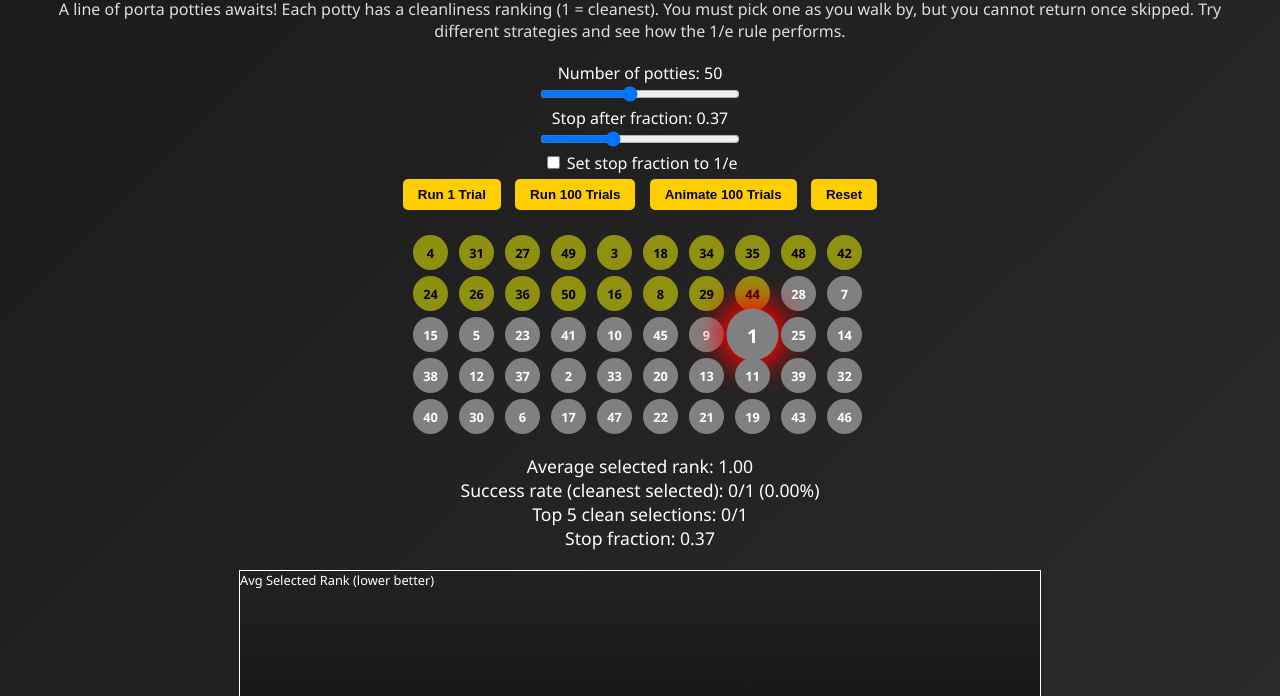
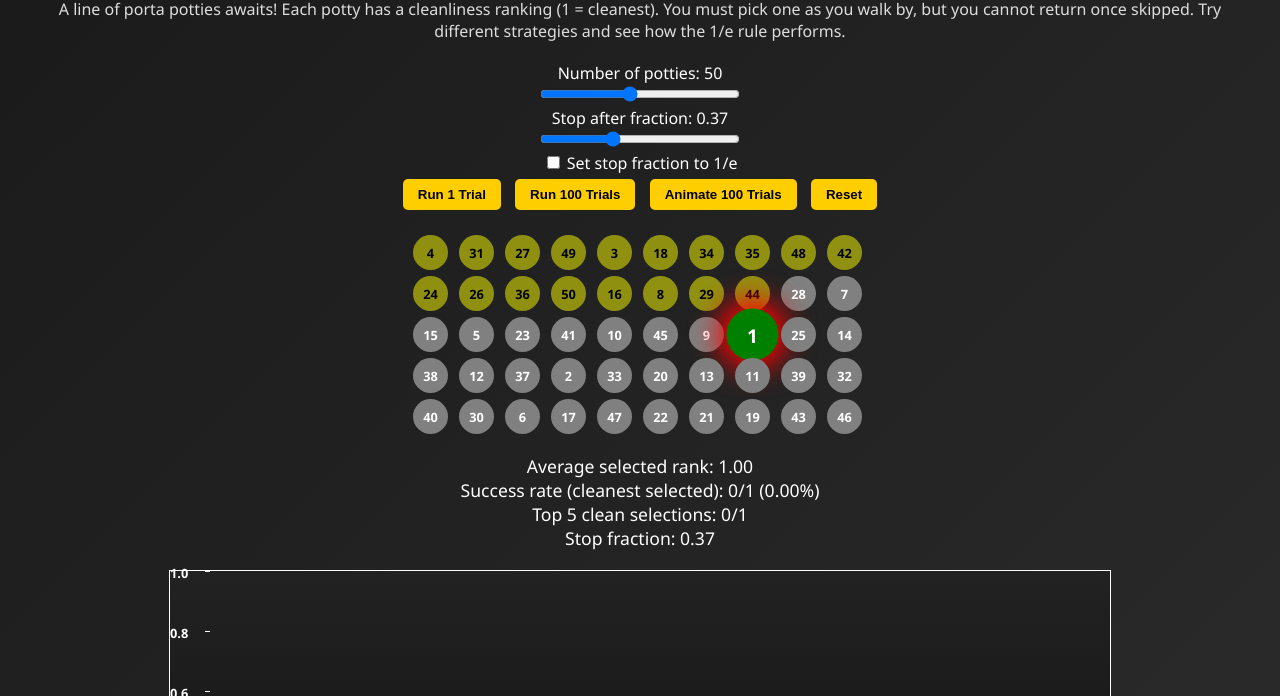
Before and after one commit to pcox44/porta-potty, a plain HTML site: page index.html in a window 1280 px wide. Both pictures are taken after a click on the button "Run 1 Trial". Shown: the part 104-800 px from the top of the page. Drawn offline with Linux system fonts and the light colour scheme.

Commit message:
Update index.html

```diff
--- a/index.html
+++ b/index.html
@@ -36,11 +36,12 @@ button:hover { background: #ffc107; }
   color: #fff;
   background: gray;
   position: relative;
-  transition: transform 0.3s, box-shadow 0.3s;
+  transition: transform 0.3s, box-shadow 0.3s, background 0.3s;
   cursor: default;
 }
 .applicant.selected { box-shadow: 0 0 10px 3px #ff0000; transform: scale(1.3); animation: pulse 0.6s infinite alternate; }
 .applicant.skip { background: rgba(255,255,0,0.5); color: #000; }
+.applicant.best { background: green; color: #fff; }
 .applicant:hover::after {
   content: attr(data-tooltip);
   position: absolute;
@@ -61,18 +62,21 @@ button:hover { background: #ffc107; }
 #stats { margin-top: 20px; font-size: 1.1em; }
 #graph {
   margin-top: 20px;
-  height: 200px;
+  height: 300px;
   width: 90%;
-  max-width: 800px;
+  max-width: 900px;
   background: linear-gradient(to top, #111, #222);
   position: relative;
   margin-left: auto;
   margin-right: auto;
   border: 1px solid #fff;
+  padding-left: 40px; /* space for y-axis labels */
+  padding-bottom: 30px; /* space for x-axis labels */
 }
 .line { position: absolute; height: 2px; background: #ffce00; transform-origin: left center; }
 .labelPoint { position: absolute; color: #ffce00; font-size: 0.7em; transform: translate(-50%, -100%); }
-.axisLabel { position: absolute; color: #fff; font-size: 0.8em; }
+.axisLabel { position: absolute; color: #fff; font-size: 0.8em; font-weight: bold; }
+.tick { position: absolute; background: #fff; }
 </style>
 </head>
 <body>
@@ -132,7 +136,10 @@ function displayApplicants(arr, selectedIndex=-1, stopIndex=0){
     div.textContent=rank;
     div.dataset.tooltip=`Rank: ${rank}, Position: ${i+1}`;
     if(i<stopIndex) div.classList.add('skip');
-    if(i===selectedIndex) div.classList.add('selected');
+    if(i===selectedIndex) {
+      div.classList.add('selected');
+      if(rank===1) div.classList.add('best');
+    }
     applicantsDiv.appendChild(div);
   });
 }
@@ -209,27 +216,50 @@ function updateStats(successes=0, top5=0, trials=1){
 
 function updateGraph(){
   graphDiv.innerHTML='';
-  const w=graphDiv.clientWidth, h=graphDiv.clientHeight;
+  const w=graphDiv.clientWidth-40; // leave space for y-axis labels
+  const h=graphDiv.clientHeight-30; // leave space for x-axis labels
   const maxRank=Math.max(...averageRanks,1);
 
-  // axis labels
-  const xLabel=document.createElement('div');
-  xLabel.className='axisLabel';
-  xLabel.style.left='50%'; xLabel.style.bottom='0px';
-  xLabel.style.transform='translateX(-50%)';
-  xLabel.innerText='Trial #';
-  graphDiv.appendChild(xLabel);
+  // draw Y axis ticks and labels
+  const yTicks = 5;
+  for(let i=0;i<=yTicks;i++){
+    const yVal = maxRank*i/yTicks;
+    const yPos = h - (yVal/maxRank)*h;
+    const tick = document.createElement('div');
+    tick.className='tick';
+    tick.style.width='5px';
+    tick.style.height='1px';
+    tick.style.left='35px';
+    tick.style.top=yPos+'px';
+    graphDiv.appendChild(tick);
 
-  const yLabel=document.createElement('div');
-  yLabel.className='axisLabel';
-  yLabel.style.left='0px'; yLabel.style.top='0px';
-  yLabel.innerText='Avg Selected Rank (lower better)';
-  graphDiv.appendChild(yLabel);
+    const label = document.createElement('div');
+    label.className='axisLabel';
+    label.style.left='0px';
+    label.style.top=(yPos-7)+'px';
+    label.innerText=yVal.toFixed(1);
+    graphDiv.appendChild(label);
+  }
 
+  // draw X axis ticks and labels
+  const xTicks = Math.min(10, averageRanks.length);
+  for(let i=0;i<=xTicks;i++){
+    const xPos = (i/xTicks)*w+40;
+    const label = document.createElement('div');
+    label.className='axisLabel';
+    label.style.left=xPos+'px';
+    label.style.bottom='0px';
+    label.style.transform='translateX(-50%)';
+    const trialNum = Math.round(i/xTicks*(averageRanks.length-1)+1);
+    label.innerText = trialNum;
+    graphDiv.appendChild(label);
+  }
+
+  // plot the line
   for(let i=1;i<averageRanks.length;i++){
-    const x1=((i-1)/(averageRanks.length-1))*w;
+    const x1=((i-1)/(averageRanks.length-1))*w+40;
     const y1=h-(averageRanks[i-1]/maxRank)*h;
-    const x2=(i/(averageRanks.length-1))*w;
+    const x2=(i/(averageRanks.length-1))*w+40;
     const y2=h-(averageRanks[i]/maxRank)*h;
     const dx=x2-x1, dy=y2-y1;
     const length=Math.sqrt(dx*dx+dy*dy);
@@ -241,16 +271,6 @@ function updateGraph(){
     line.style.top=y1+'px';
     line.style.transform=`rotate(${angle}deg)`;
     graphDiv.appendChild(line);
-
-    // add label every 5 points
-    if(i % 5 === 0){
-      const label = document.createElement('div');
-      label.className='labelPoint';
-      label.style.left = x2+'px';
-      label.style.top = y2+'px';
-      label.innerText = averageRanks[i].toFixed(1);
-      graphDiv.appendChild(label);
-    }
   }
 }
 
```
